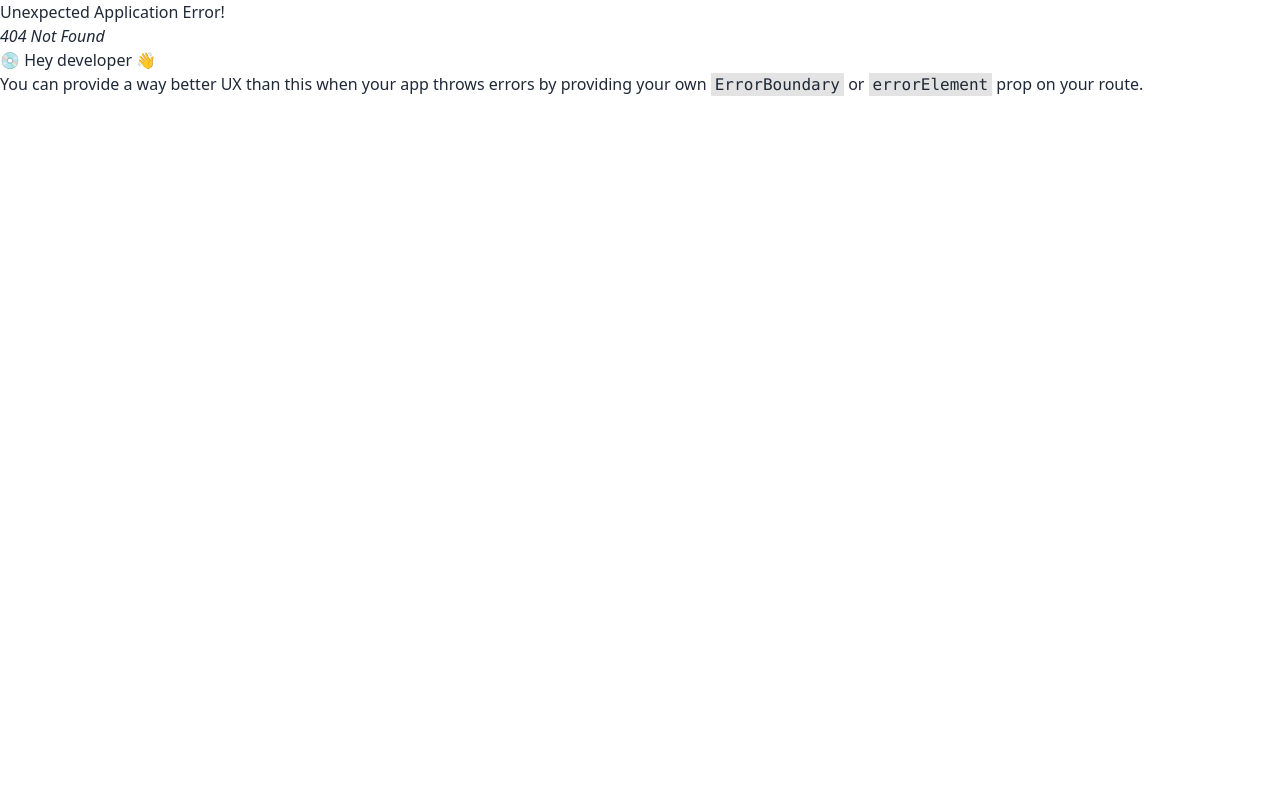
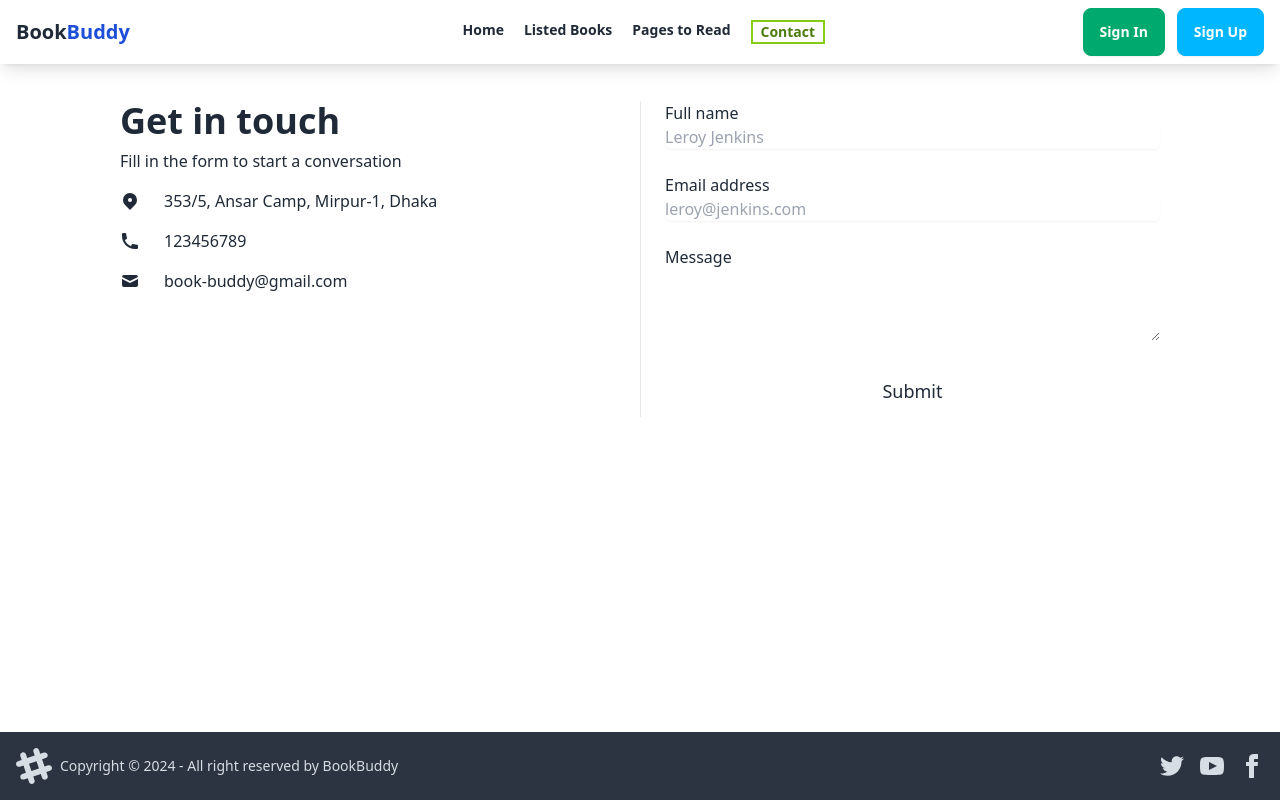
Before and after one commit to Kowsar14238/book-buddy, a React (Vite) app: page /Contact in a window 1280 px wide. Before the commit this address had no page. Built offline with nearby package versions, Linux system fonts and the light colour scheme.

Commit message:
add contact page

```diff
--- a/src/components/Nav.jsx
+++ b/src/components/Nav.jsx
@@ -20,6 +20,9 @@
             <NavLink to='/PagesRead' className={({isActive}) => isActive ? 'font-bold text-lime-700 border-2 border-lime-500 px-2' : 'font-bold' }>
             Pages to Read
             </NavLink>
+            <NavLink to='/Contact' className={({isActive}) => isActive ? 'font-bold text-lime-700 border-2 border-lime-500 px-2' : 'font-bold' }>
+            Contact
+            </NavLink>
           </ul>
         </div>
         <div className="flex lg:flex-row md:flex-row flex-col gap-3">
--- a/src/main.jsx
+++ b/src/main.jsx
@@ -8,7 +8,7 @@
 import CardDetails from "./pages/CardDetails.jsx";
 import ReadBooks from "./components/ReadBooks.jsx";
 import WishlistBooks from "./components/WishlistBooks.jsx";
-
+import Contact from "./pages/Contact.jsx";
 
 const router = createBrowserRouter([
   {
@@ -44,6 +44,10 @@
         path: "/PagesRead",
         element: <PagesRead />,
       },
+      {
+        path: "/Contact",
+        element: <Contact />,
+      }
     ],
   },
 ]);
--- /dev/null
+++ b/src/pages/Contact.jsx
@@ -0,0 +1,92 @@
+const Contact = () => {
+  return (
+    <div className="m-[1%]">
+      <section className="py-6 dark:bg-gray-100 dark:text-gray-900">
+        <div className="grid max-w-6xl grid-cols-1 px-6 mx-auto lg:px-8 md:grid-cols-2 md:divide-x">
+          <div className="py-6 md:py-0 md:px-6">
+            <h1 className="text-4xl font-bold">Get in touch</h1>
+            <p className="pt-2 pb-4">
+              Fill in the form to start a conversation
+            </p>
+            <div className="space-y-4">
+              <p className="flex items-center">
+                <svg
+                  xmlns="http://www.w3.org/2000/svg"
+                  viewBox="0 0 20 20"
+                  fill="currentColor"
+                  className="w-5 h-5 mr-2 sm:mr-6"
+                >
+                  <path
+                    fillRule="evenodd"
+                    d="M5.05 4.05a7 7 0 119.9 9.9L10 18.9l-4.95-4.95a7 7 0 010-9.9zM10 11a2 2 0 100-4 2 2 0 000 4z"
+                    clipRule="evenodd"
+                  ></path>
+                </svg>
+                <span>353/5, Ansar Camp, Mirpur-1, Dhaka</span>
+              </p>
+              <p className="flex items-center">
+                <svg
+                  xmlns="http://www.w3.org/2000/svg"
+                  viewBox="0 0 20 20"
+                  fill="currentColor"
+                  className="w-5 h-5 mr-2 sm:mr-6"
+                >
+                  <path d="M2 3a1 1 0 011-1h2.153a1 1 0 01.986.836l.74 4.435a1 1 0 01-.54 1.06l-1.548.773a11.037 11.037 0 006.105 6.105l.774-1.548a1 1 0 011.059-.54l4.435.74a1 1 0 01.836.986V17a1 1 0 01-1 1h-2C7.82 18 2 12.18 2 5V3z"></path>
+                </svg>
+                <span>123456789</span>
+              </p>
+              <p className="flex items-center">
+                <svg
+                  xmlns="http://www.w3.org/2000/svg"
+                  viewBox="0 0 20 20"
+                  fill="currentColor"
+                  className="w-5 h-5 mr-2 sm:mr-6"
+                >
+                  <path d="M2.003 5.884L10 9.882l7.997-3.998A2 2 0 0016 4H4a2 2 0 00-1.997 1.884z"></path>
+                  <path d="M18 8.118l-8 4-8-4V14a2 2 0 002 2h12a2 2 0 002-2V8.118z"></path>
+                </svg>
+                <span>book-buddy@gmail.com</span>
+              </p>
+            </div>
+          </div>
+          <form
+            novalidate=""
+            className="flex flex-col py-6 space-y-6 md:py-0 md:px-6"
+          >
+            <label className="block">
+              <span className="mb-1">Full name</span>
+              <input
+                type="text"
+                placeholder="Leroy Jenkins"
+                className="block w-full rounded-md shadow-sm focus:ring focus:ring-opacity-75 focus:dark:ring-violet-600 dark:bg-gray-100"
+              />
+            </label>
+            <label className="block">
+              <span className="mb-1">Email address</span>
+              <input
+                type="email"
+                placeholder="leroy@jenkins.com"
+                className="block w-full rounded-md shadow-sm focus:ring focus:ring-opacity-75 focus:dark:ring-violet-600 dark:bg-gray-100"
+              />
+            </label>
+            <label className="block">
+              <span className="mb-1">Message</span>
+              <textarea
+                rows="3"
+                className="block w-full rounded-md focus:ring focus:ring-opacity-75 focus:dark:ring-violet-600 dark:bg-gray-100"
+              ></textarea>
+            </label>
+            <button
+              type="button"
+              className="self-center px-8 py-3 text-lg rounded focus:ring hover:ring focus:ring-opacity-75 dark:bg-violet-600 dark:text-gray-50 focus:dark:ring-violet-600 hover:dark:ring-violet-600"
+            >
+              Submit
+            </button>
+          </form>
+        </div>
+      </section>
+    </div>
+  );
+};
+
+export default Contact;
```
